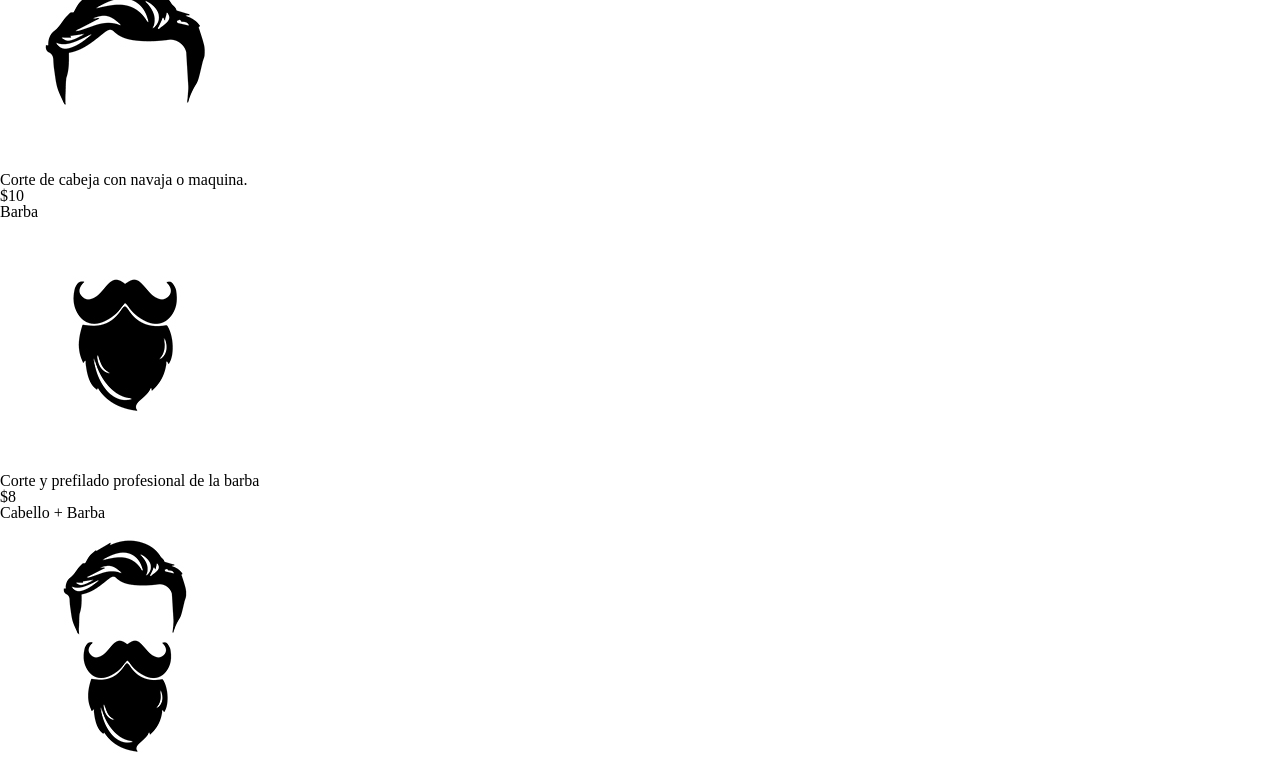
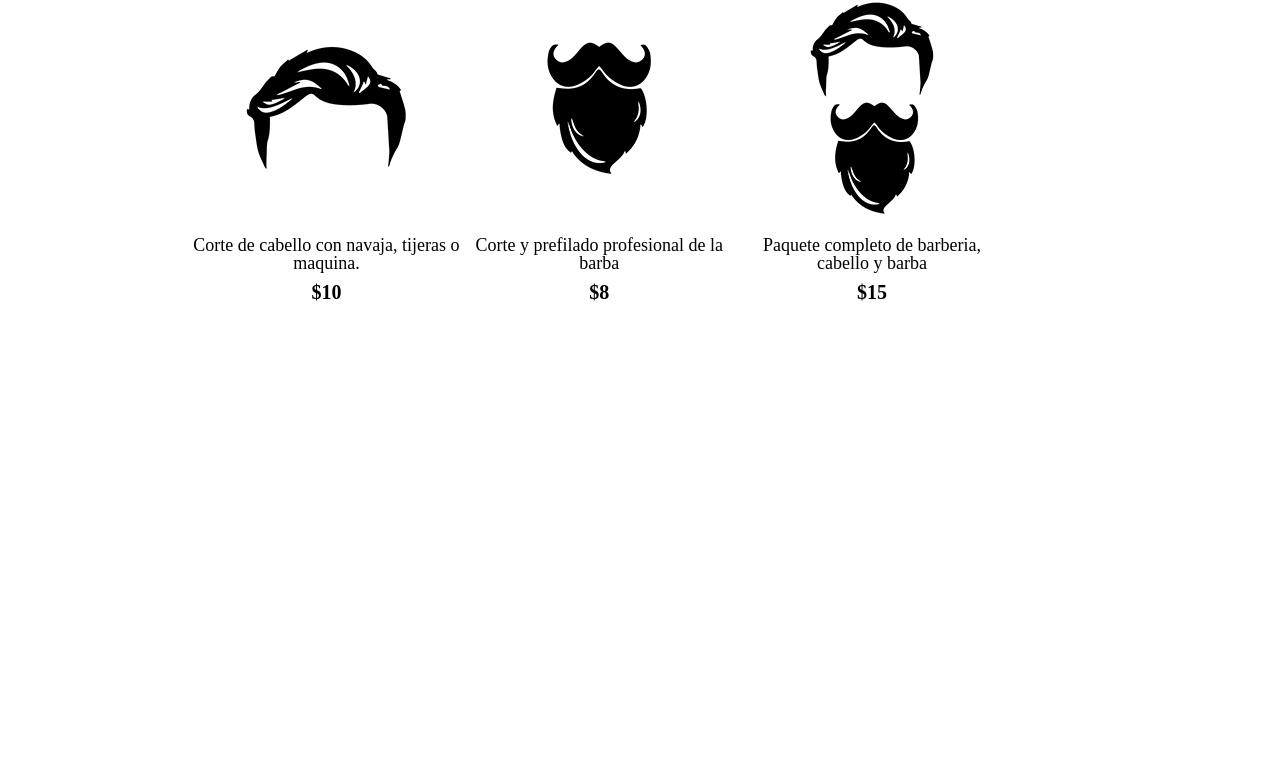
Before and after one commit to NoName9621/alure-web-productos, a plain HTML site: page index.html in a window 1280 px wide. Shown: the part 390-1164 px from the top of the page. After the commit the page ends 800 px from the top, so only its background shows below. Drawn offline with Linux system fonts and the light colour scheme.

Commit message:
parte 1 de css para acomodar y dar estilos los servicios de la pagina

```diff
--- a/css/procutos.css
+++ b/css/procutos.css
@@ -27,3 +27,30 @@ nav a {
     font-size: 22px;
     font-weight: bold;
 }
+
+.productos {
+    width: 70%;
+    margin: 0 auto;
+    padding: 50px;
+}
+
+.productos li {
+    display: inline-block;
+    text-align: center;
+    width: 30%; /* le damos un tamaño de 30% a cada uno de los elementos, el 10% restante es para los espacios */
+}
+
+.productos h2 {
+    font-size: 30px;
+    font-weight: 700;
+}
+
+.producto__descripcion {
+    font-size: 18px;
+}
+
+.producto__precio {
+    font-size: 20px;
+    font-weight: 700;
+    margin-top: 10px;
+}
--- a/index.html
+++ b/index.html
@@ -22,24 +22,24 @@
         </div>
     </header>
     <main>
-        <ul>
+        <ul class="productos">
             <li>
                 <h2>Cabello</h2>
                 <img src="img/cabello.jpg" alt="cabello.jpg">
-                <p>Corte de cabeja con navaja o maquina.</p>
-                <p>$10</p>
+                <p class="producto__descripcion">Corte de cabello con navaja, tijeras o maquina.</p>
+                <p class="producto__precio">$10</p>
             </li>
             <li>
                 <h2>Barba</h2>
                 <img src="img/barba.jpg" alt="barba.jpg">
-                <p>Corte y prefilado profesional de la barba</p>
-                <p>$8</p>
+                <p class="producto__descripcion">Corte y prefilado profesional de la barba</p>
+                <p class="producto__precio">$8</p>
             </li>
             <li>
                 <h2>Cabello + Barba</h2>
                 <img src="img/cabello+barba.jpg" alt="cabello+barba.jpg">
-                <p>Paquete completo de barberia, cabello y barba</p>
-                <p>$15</p>
+                <p class="producto__descripcion">Paquete completo de barberia, cabello y barba</p>
+                <p class="producto__precio">$15</p>
             </li>
         </ul>
     </main>
```
